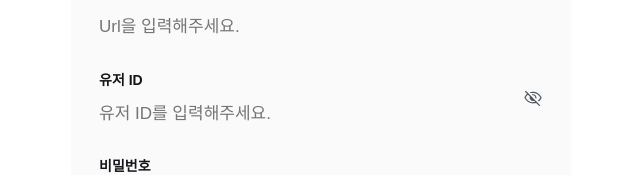
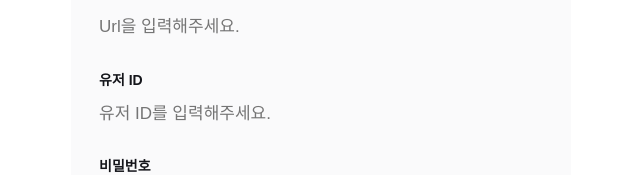
Before and after one commit to Lim-JaeEun/FE16_Basic_Project_Linkshop, a React (Vite) app: page /link/1/edit in a window 1280 px wide. Shown: the part 1030-1205 px from the top of the page, without its empty margins (319-959 px from the left). Built offline with nearby package versions, Linux system fonts and the light colour scheme; a web font is replaced by a local one.

Commit message:
feat: 비밀번호 토글 아이콘 기능 구현

```diff
--- a/src/components/Field.jsx
+++ b/src/components/Field.jsx
@@ -14,6 +14,7 @@ const StLabel = styled.label`
 
 const StInput = styled.input`
   ${applyFontStyles(FontTypes.REGULAR17, ColorTypes.SECONDARY_GRAY_300)}
+  color: ${props => props.theme.colors[ColorTypes.SECONDARY_BLACK]}
 `;
 
 const Field = ({ type, inputId, label, placeholder }) => {
--- a/src/components/UpdateShop.jsx
+++ b/src/components/UpdateShop.jsx
@@ -5,6 +5,7 @@ import FileField from './FileField';
 import closeEyeIcon from '../assets/icon/btn_visibility_off.svg';
 import openEyeIcon from '../assets/icon/btn_visibility_on.svg';
 import Field from './Field';
+import { useState } from 'react';
 
 const DEFAULT_EYE_SIZE = '20px';
 
@@ -52,6 +53,12 @@ const CloseEyeIcon = styled.img`
 `;
 
 const UpdateShop = ({ idKey }) => {
+  const [openPassword, setOpenPassword] = useState(false);
+
+  const togglePassword = () => {
+    setOpenPassword(prev => !prev);
+  };
+
   return (
     <Container>
       <ImageGroup>
@@ -76,31 +83,25 @@ const UpdateShop = ({ idKey }) => {
         placeholder='Url을 입력해주세요.'
       />
 
-      <ImageGroup>
       <Field
         type='text'
         inputId={`userId${idKey}`}
         label='유저 ID'
         placeholder='유저 ID를 입력해주세요.'
       />
-        <CloseEyeIcon
-          src={closeEyeIcon}
-          alt='유저ID 가리기 아이콘'
-          width={DEFAULT_EYE_SIZE}
-        />
-      </ImageGroup>
 
       <ImageGroup>
         <Field
-          type='password'
+          type={openPassword ? 'text' : 'password'}
           inputId={`password${idKey}`}
           label='비밀번호'
           placeholder='비밀번호를 입력해주세요.'
         />
         <CloseEyeIcon
-          src={closeEyeIcon}
-          alt='비밀번호 가리기 아이콘'
+          src={openPassword ? openEyeIcon : closeEyeIcon}
+          alt='비밀번호 토글 아이콘'
           width={DEFAULT_EYE_SIZE}
+          onClick={togglePassword}
         />
       </ImageGroup>
     </Container>
```
Lines whose indentation alone changed are shown as unchanged.
